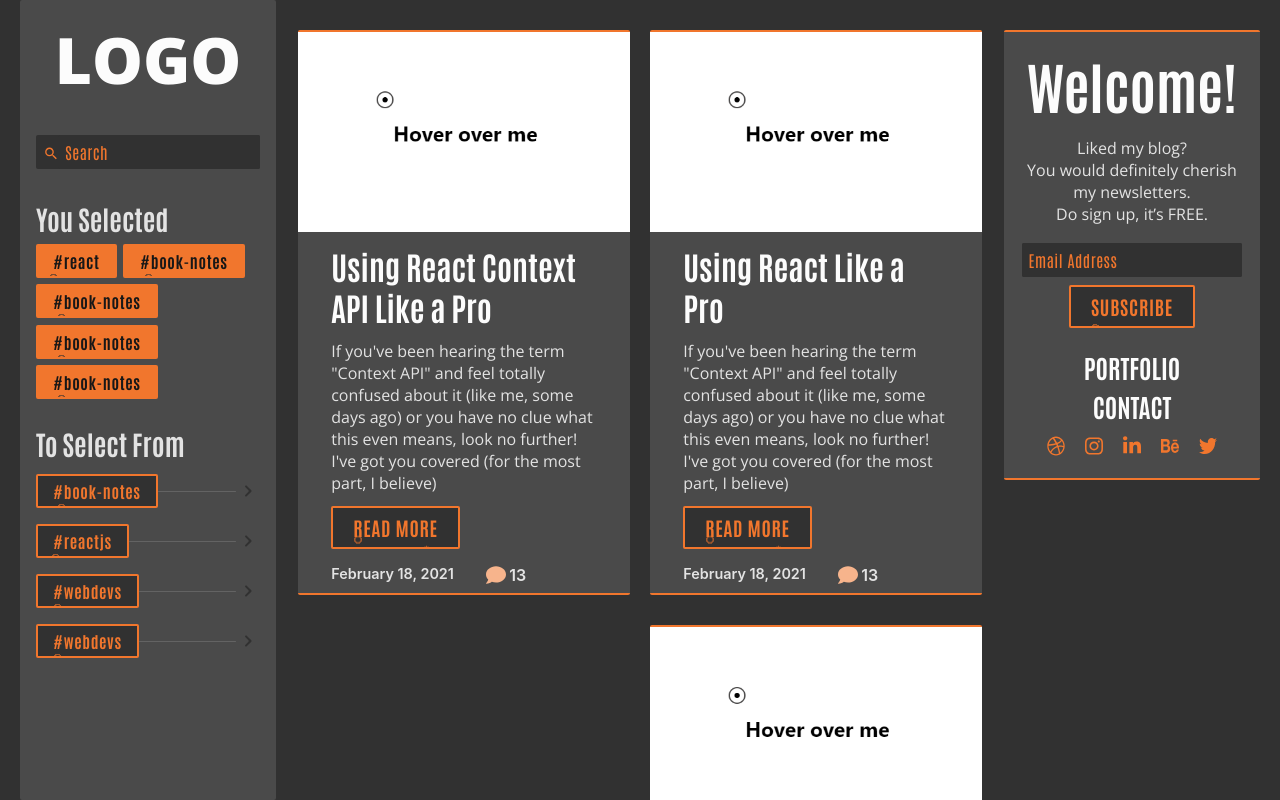
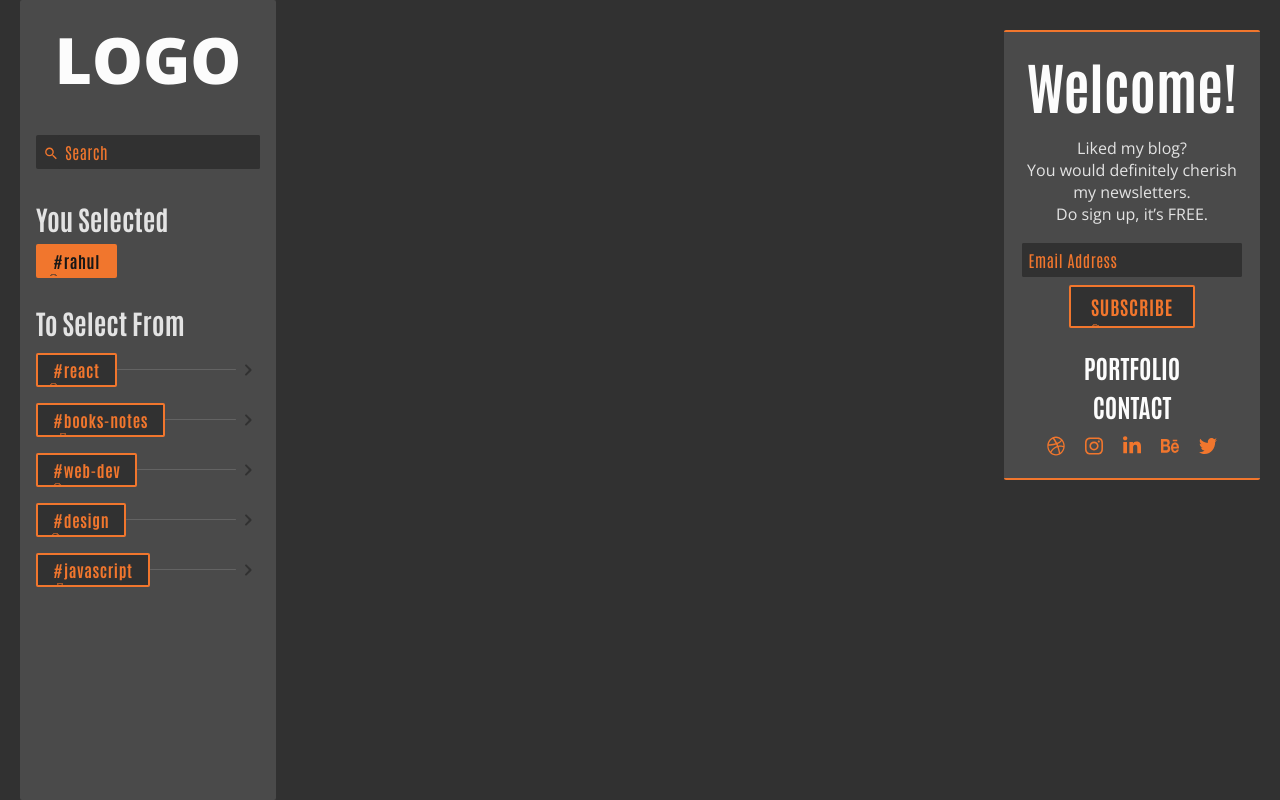
Before and after one commit to holdmypotion/portfolio-v2, a Next.js app: page /blog in a window 1280 px wide. Shown: the top 800 px of the page. Built offline with nearby package versions, Linux system fonts and the light colour scheme.

Commit message:
Added filter using tags functionality

```diff
--- a/components/blog/UI/backdrop.js
+++ b/components/blog/UI/backdrop.js
@@ -1,11 +1,6 @@
 import { BackdropStyles } from '../../../styles/blog/globalStyles';
 
 const Backdrop = props =>
-  props.show ? (
-    <BackdropStyles
-      style={{ opacity: show ? '0' : '0' }}
-      onClick={props.clicked}
-    ></BackdropStyles>
-  ) : null;
+  props.show ? <BackdropStyles onClick={props.clicked}></BackdropStyles> : null;
 
 export default Backdrop;
--- a/components/blog/mainContent/blogs.js
+++ b/components/blog/mainContent/blogs.js
@@ -1,22 +1,31 @@
 import { useContext } from 'react';
 import { ARTICLES } from '../../../data/data';
 import { SearchContext } from '../../../store/search-context';
+import { FilterContext } from '../../../store/filter-context';
 import { Container } from '../../../styles/blog/blogsStyles';
-import { Flex } from '../../../styles/blog/globalStyles';
 import BlogThumb from './blogThumb';
 
 export default function Blogs() {
   // TODO: Set the excerpt from the body of the article according to the type.
   const searchContext = useContext(SearchContext);
-  let filteredArticles = ARTICLES.filter(article => {
+  const { tags } = useContext(FilterContext);
+  let filteredArticles;
+
+  filteredArticles = ARTICLES.filter(article => {
+    if (tags.some(val => article.tags.includes(val))) {
+      return article;
+    } else {
+      return null;
+    }
+  });
+
+  filteredArticles = filteredArticles.filter(article => {
     if (article.title.toLowerCase().includes(searchContext.query)) {
       return article;
     } else {
       return null;
     }
   });
-
-  console.log(filteredArticles);
 
   return (
     <Container>
--- a/components/blog/sideBar/tagSection.js
+++ b/components/blog/sideBar/tagSection.js
@@ -1,3 +1,4 @@
+import { useState, useContext } from 'react';
 import { Flex } from '../../../styles/blog/globalStyles';
 import {
   Heading,
@@ -7,25 +8,44 @@ import {
   UnselectedTagBlock,
   UnselectedTagContainer,
 } from '../../../styles/blog/sideBarStyles';
+import { TAGS } from '../../../data/data';
+import { FilterContext } from '../../../store/filter-context';
 
 export default function TagSection() {
-  return (
-    <Flex column>
-      <Flex column>
-        <Heading>You Selected</Heading>
-        <SelectedTagContainer>
-          <SelectedTag>#react</SelectedTag>
-          <SelectedTag>#book-notes</SelectedTag>
-          <SelectedTag>#book-notes</SelectedTag>
-          <SelectedTag>#book-notes</SelectedTag>
-          <SelectedTag>#book-notes</SelectedTag>
-        </SelectedTagContainer>
-      </Flex>
-      <Flex column>
-        <Heading>To Select From</Heading>
-        <UnselectedTagContainer>
-          <UnselectedTagBlock>
-            <UnselectedTag>#book-notes</UnselectedTag>
+  const filterContext = useContext(FilterContext);
+
+  const [unselectedTags, setUnselectedTags] = useState(TAGS);
+  const [selectedTags, setSelectedTags] = useState(['rahul']);
+
+  const selectTagHandler = tag => {
+    const updatedSelectedTags = selectedTags.concat(tag);
+    setSelectedTags(updatedSelectedTags);
+    setUnselectedTags(
+      unselectedTags.filter(unselectedTag => unselectedTag !== tag)
+    );
+    filterContext.tagSelector(updatedSelectedTags);
+  };
+
+  const unselectTagHandler = tag => {
+    setUnselectedTags(unselectedTags.concat(tag));
+    const updatedSelectedTags = selectedTags.filter(
+      selectedTag => selectedTag !== tag
+    );
+    setSelectedTags(updatedSelectedTags);
+    filterContext.tagSelector(updatedSelectedTags);
+  };
+
+  const selectedTagsList = selectedTags.map(tag => (
+    <SelectedTag key={tag} onClick={() => unselectTagHandler(tag)}>
+      #{tag}
+    </SelectedTag>
+  ));
+
+  const unselectedTagsList = unselectedTags.map(tag => (
+    <UnselectedTagBlock key={tag}>
+      <UnselectedTag onClick={() => selectTagHandler(tag)}>
+        #{tag}
+      </UnselectedTag>
       <div></div>
       <svg
         width='24'
@@ -40,55 +60,17 @@ export default function TagSection() {
         />
       </svg>
     </UnselectedTagBlock>
-          <UnselectedTagBlock>
-            <UnselectedTag>#reactjs</UnselectedTag>
-            <div></div>
-            <svg
-              width='24'
-              height='24'
-              viewBox='0 0 24 24'
-              fill='none'
-              xmlns='http://www.w3.org/2000/svg'
-            >
-              <path
-                d='M9.2947 17.2946C8.90543 16.9053 8.90509 16.2743 9.29393 15.8846L12.4653 12.7063C12.8548 12.316 12.8548 11.684 12.4653 11.2937L9.29393 8.11538C8.90509 7.72569 8.90543 7.09466 9.2947 6.70538C9.68428 6.31581 10.3159 6.31581 10.7055 6.70538L15.293 11.2929C15.6835 11.6834 15.6835 12.3166 15.293 12.7071L10.7055 17.2946C10.3159 17.6842 9.68428 17.6842 9.2947 17.2946Z'
-                fill='#313131'
-              />
-            </svg>
-          </UnselectedTagBlock>
-          <UnselectedTagBlock>
-            <UnselectedTag>#webdevs</UnselectedTag>
-            <div></div>
-            <svg
-              width='24'
-              height='24'
-              viewBox='0 0 24 24'
-              fill='none'
-              xmlns='http://www.w3.org/2000/svg'
-            >
-              <path
-                d='M9.2947 17.2946C8.90543 16.9053 8.90509 16.2743 9.29393 15.8846L12.4653 12.7063C12.8548 12.316 12.8548 11.684 12.4653 11.2937L9.29393 8.11538C8.90509 7.72569 8.90543 7.09466 9.2947 6.70538C9.68428 6.31581 10.3159 6.31581 10.7055 6.70538L15.293 11.2929C15.6835 11.6834 15.6835 12.3166 15.293 12.7071L10.7055 17.2946C10.3159 17.6842 9.68428 17.6842 9.2947 17.2946Z'
-                fill='#313131'
-              />
-            </svg>
-          </UnselectedTagBlock>
-          <UnselectedTagBlock>
-            <UnselectedTag>#webdevs</UnselectedTag>
-            <div></div>
-            <svg
-              width='24'
-              height='24'
-              viewBox='0 0 24 24'
-              fill='none'
-              xmlns='http://www.w3.org/2000/svg'
-            >
-              <path
-                d='M9.2947 17.2946C8.90543 16.9053 8.90509 16.2743 9.29393 15.8846L12.4653 12.7063C12.8548 12.316 12.8548 11.684 12.4653 11.2937L9.29393 8.11538C8.90509 7.72569 8.90543 7.09466 9.2947 6.70538C9.68428 6.31581 10.3159 6.31581 10.7055 6.70538L15.293 11.2929C15.6835 11.6834 15.6835 12.3166 15.293 12.7071L10.7055 17.2946C10.3159 17.6842 9.68428 17.6842 9.2947 17.2946Z'
-                fill='#313131'
-              />
-            </svg>
-          </UnselectedTagBlock>
-        </UnselectedTagContainer>
+  ));
+
+  return (
+    <Flex column>
+      <Flex column>
+        <Heading>You Selected</Heading>
+        <SelectedTagContainer>{selectedTagsList}</SelectedTagContainer>
+      </Flex>
+      <Flex column>
+        <Heading>To Select From</Heading>
+        <UnselectedTagContainer>{unselectedTagsList}</UnselectedTagContainer>
       </Flex>
     </Flex>
   );
--- a/data/data.js
+++ b/data/data.js
@@ -130,6 +130,7 @@ export const ARTICLES = [
     body: 'If you\'ve been hearing the term "Context API" and feel totally confused about it (like me, some days ago) or you have no clue what this even means, look no further! I\'ve got you covered (for the most part, I believe)',
     date: 'February 18, 2021',
     comments: 13,
+    tags: ['react', 'web-dev'],
     type: 'medium',
   },
   {
@@ -138,6 +139,7 @@ export const ARTICLES = [
     body: 'If you\'ve been hearing the term "Context API" and feel totally confused about it (like me, some days ago) or you have no clue what this even means, look no further! I\'ve got you covered (for the most part, I believe)',
     date: 'February 18, 2021',
     comments: 13,
+    tags: ['react', 'books-note'],
     type: 'small',
   },
   {
@@ -146,6 +148,9 @@ export const ARTICLES = [
     body: 'If you\'ve been hearing the term "Context API" and feel totally confused about it (like me, some days ago) or you have no clue what this even means, look no further! I\'ve got you covered (for the most part, I believe)',
     date: 'February 18, 2021',
     comments: 13,
+    tags: ['design'],
     type: 'large',
   },
 ];
+
+export const TAGS = ['react', 'books-notes', 'web-dev', 'design', 'javascript'];
--- a/pages/blog.js
+++ b/pages/blog.js
@@ -1,11 +1,11 @@
 import Head from 'next/head';
 import Layout from '../components/blog/layout/layout';
 import MainContent from '../components/blog/mainContent/mainContent';
-import SearchContextProvider from '../store/search-context';
+import Context from '../store';
 
 export default function Blog() {
   return (
-    <SearchContextProvider>
+    <Context>
       <Layout>
         <Head>
           <title>Rahsand- Blog</title>
@@ -14,6 +14,6 @@ export default function Blog() {
         </Head>
         <MainContent />
       </Layout>
-    </SearchContextProvider>
+    </Context>
   );
 }
--- a/store/filter-context.js
+++ b/store/filter-context.js
@@ -0,0 +1,22 @@
+import { useState, createContext } from 'react';
+
+export const FilterContext = createContext({
+  tags: [],
+  tagSelector: () => {},
+});
+
+const FilterContextProvider = props => {
+  const [tags, setTags] = useState([]);
+
+  const tagSelector = tagsList => {
+    setTags(tagsList);
+  };
+
+  return (
+    <FilterContext.Provider value={{ tags: tags, tagSelector: tagSelector }}>
+      {props.children}
+    </FilterContext.Provider>
+  );
+};
+
+export default FilterContextProvider;
--- /dev/null
+++ b/store/index.js
@@ -0,0 +1,10 @@
+import SearchContextProvider from './search-context';
+import FilterContextProvider from './filter-context';
+
+export default function Context({ children }) {
+  return (
+    <SearchContextProvider>
+      <FilterContextProvider>{children}</FilterContextProvider>
+    </SearchContextProvider>
+  );
+}
```
Lines whose indentation alone changed are shown as unchanged.
